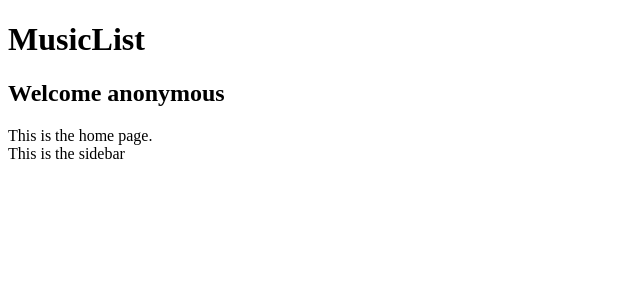
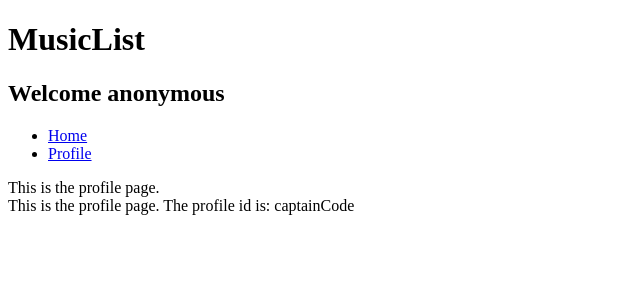
Before and after one commit to engineer-andrew/FiveMinuteReactMusicList, a React app: page /account/profile/captainCode in a window 1280 px wide. Shown: the top 300 px of the page, without its empty margins (0-640 px from the left). Built offline with nearby package versions, Linux system fonts and the light colour scheme; the HTML template or start-up script is replaced by a standard one.

Commit message:
Step 31 (routing) complete

```diff
--- a/app.js
+++ b/app.js
@@ -38,9 +38,9 @@
 app.use(passport.initialize());
 app.use(passport.session());
 
-app.use('/', index);
 app.use('/api', api);
 app.use('/api/users', users);
+app.use('/*', index);
 
 // Configure Passport
 passport.use(new LocalStrategy(User.authenticate()));
--- a/package.json
+++ b/package.json
@@ -29,6 +29,7 @@
     "passport-local-mongoose": "4.0.0",
     "react": "16.1.1",
     "react-dom": "16.1.1",
+    "react-router-dom": "4.1.1",
     "sass-loader": "6.0.6",
     "serve-favicon": "~2.4.5",
     "webpack": "3.4.1"
--- a/src/components/Template.jsx
+++ b/src/components/Template.jsx
@@ -1,13 +1,18 @@
 import React from 'react';
+import { BrowserRouter as Router, Route } from 'react-router-dom';
 
 import Header from './shared/Header';
 import HomePage from './home/HomePage';
+import ProfilePage from './account/ProfilePage';
 
 export default function Template() {
   return (
-    <div className="wrapper">
-      <Header username="anonymous" />
-      <HomePage />
-    </div>
+    <Router>
+      <div className="wrapper">
+        <Header username="anonymous" />
+        <Route exact path="/" component={HomePage} />
+        <Route path="/account/profile/:id" component={ProfilePage} />
+      </div>
+    </Router>
   );
 }
--- a/src/components/account/ProfilePage.jsx
+++ b/src/components/account/ProfilePage.jsx
@@ -1,11 +1,12 @@
 import React from 'react';
 
-export default function ProfilePage() {
+export default function ProfilePage(props) {
+  const { match } = props;
   return (
     <section className="page-content">
       <div className="row">
         <div className="col-sm-12 col-lg-8">This is the profile page.</div>
-        <aside className="col-sm-12 col-lg-4">This is the profile page sidebar</aside>
+        This is the profile page. The profile id is: {match.params.id}
       </div>
     </section>
   );
--- a/src/components/shared/Header.jsx
+++ b/src/components/shared/Header.jsx
@@ -1,4 +1,5 @@
 import React from 'react';
+import { Link } from 'react-router-dom';
 
 export default function Header(props) {
   const { username } = props;
@@ -7,6 +8,12 @@
       <h1>MusicList</h1>
       <div className="user-menu">
         <h2>Welcome { username }</h2>
+        <nav>
+          <ul>
+            <li><Link to="/">Home</Link></li>
+            <li><Link to="/account/profile/captainCode">Profile</Link></li>
+          </ul>
+        </nav>
       </div>
     </header>
   );
```
Also changed, not shown: 1 other file (tests, documents, lock files or other folders).
